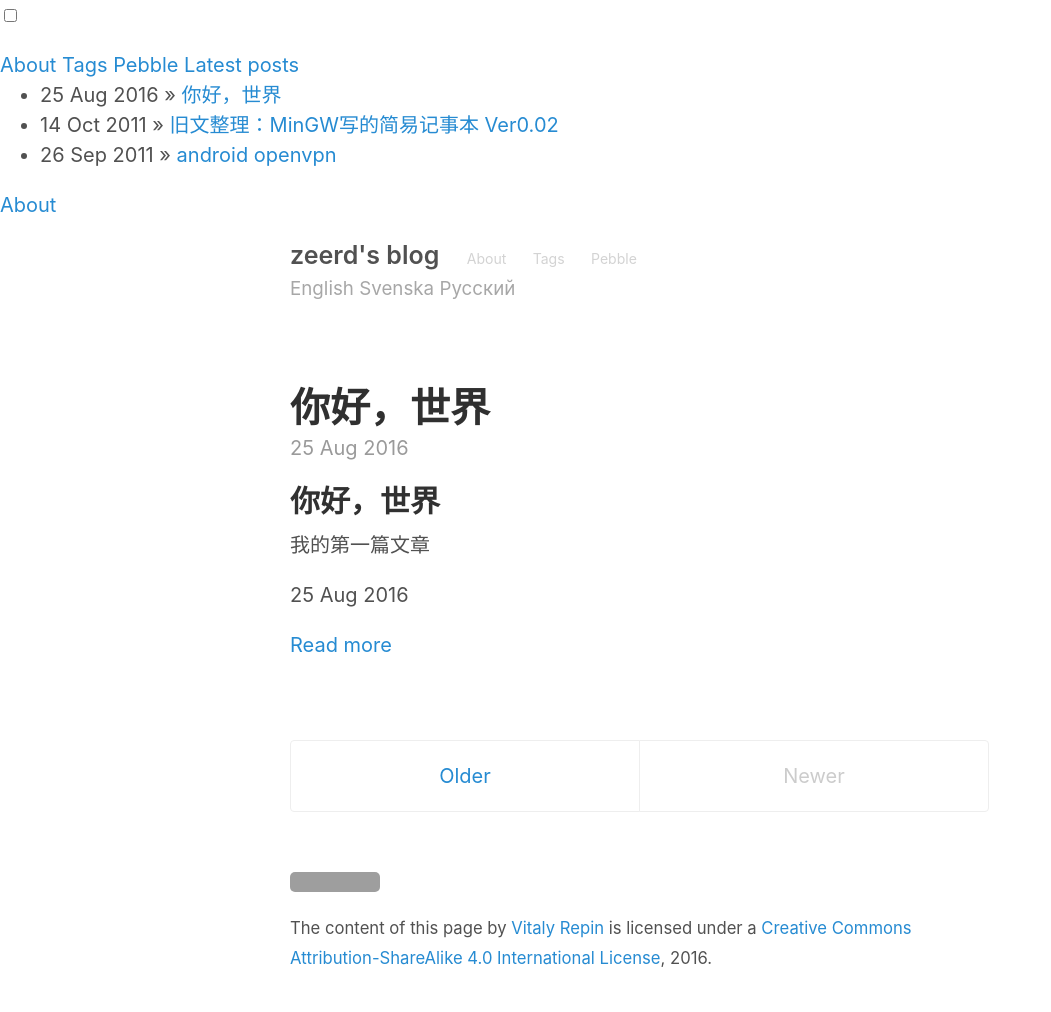
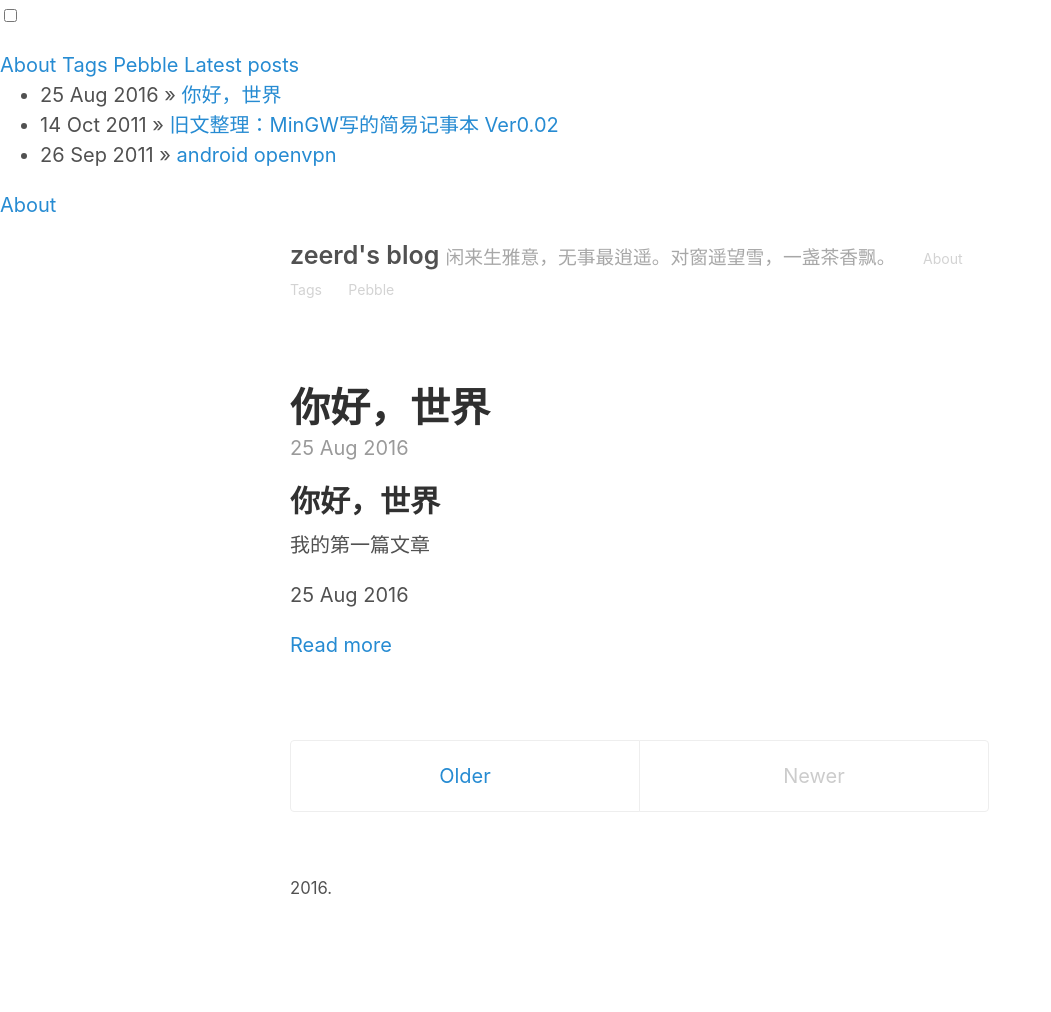
Before and after one commit to zeerd/zeerd.github.io, a Jekyll site: the page built from index.html, in a window 1280 px wide. Shown: the whole page, without its empty margins (0-1051 px from the left). Built offline with Jekyll 4.4.1, drawn with Linux system fonts in a browser that asks for light colours; the list of posts is cut into pages by our own code; after the commit the page ends 942 px from its top, so only the background shows below that; grey boxes are pictures that could not be loaded.

Commit message:
Update default.html

```diff
--- a/_layouts/default.html
+++ b/_layouts/default.html
@@ -13,22 +13,18 @@
       <div class="masthead">
 
         <div class="container">
- <h3 class="masthead-title">
+ 	<h3 class="masthead-title">
           <h3 class="masthead-title">
             <a href="{{ site.baseurl }}/" title="Home">{{ site.title }}</a>
+            <small>{{ site.tagline }}</small>
             <small>
-	{% for page in site.pages_list %}
-  &nbsp;&nbsp;&nbsp;
-  <small><a href="{{ page[1]  }}">{{ page[0] }}</a></small>
-{% endfor %}
+		{% for page in site.pages_list %}
+	        &nbsp;&nbsp;&nbsp;
+	        <small><a href="{{ page[1]  }}">{{ page[0] }}</a></small>
+	        {% endfor %}
 	   </small>
 	</h3>
         <h3 class="masthead-title">
-           <small>
-	     <a href="{{site.url}}{{site.baseurl}}/en">English</a>
-	     <a href="{{site.url}}{{site.baseurl}}/sv">Svenska</a>
-	     <a href="{{site.url}}{{site.baseurl}}/ru">Русский</a>
-	   </small>
         </div>
       </div>
 
@@ -69,7 +65,6 @@
 
  <footer class="footer">
  <small>
-<a rel="license" href="http://creativecommons.org/licenses/by-sa/4.0/"><img alt="Creative Commons License" style="border-width:0" src="https://i.creativecommons.org/l/by-sa/4.0/80x15.png" /></a><span xmlns:dct="http://purl.org/dc/terms/" property="dct:title">The content of this page </span> by <a xmlns:cc="http://creativecommons.org/ns#" href="http://vrepin.org/" property="cc:attributionName" rel="cc:attributionURL">Vitaly Repin</a> is licensed under a <a rel="license" href="http://creativecommons.org/licenses/by-sa/4.0/">Creative Commons Attribution-ShareAlike 4.0 International License</a>,
 	  <time datetime="{{ site.time | date_to_xmlschema }}">{{ site.time | date: '%Y' }}</time>.
 	  </small>
 </footer>
```
